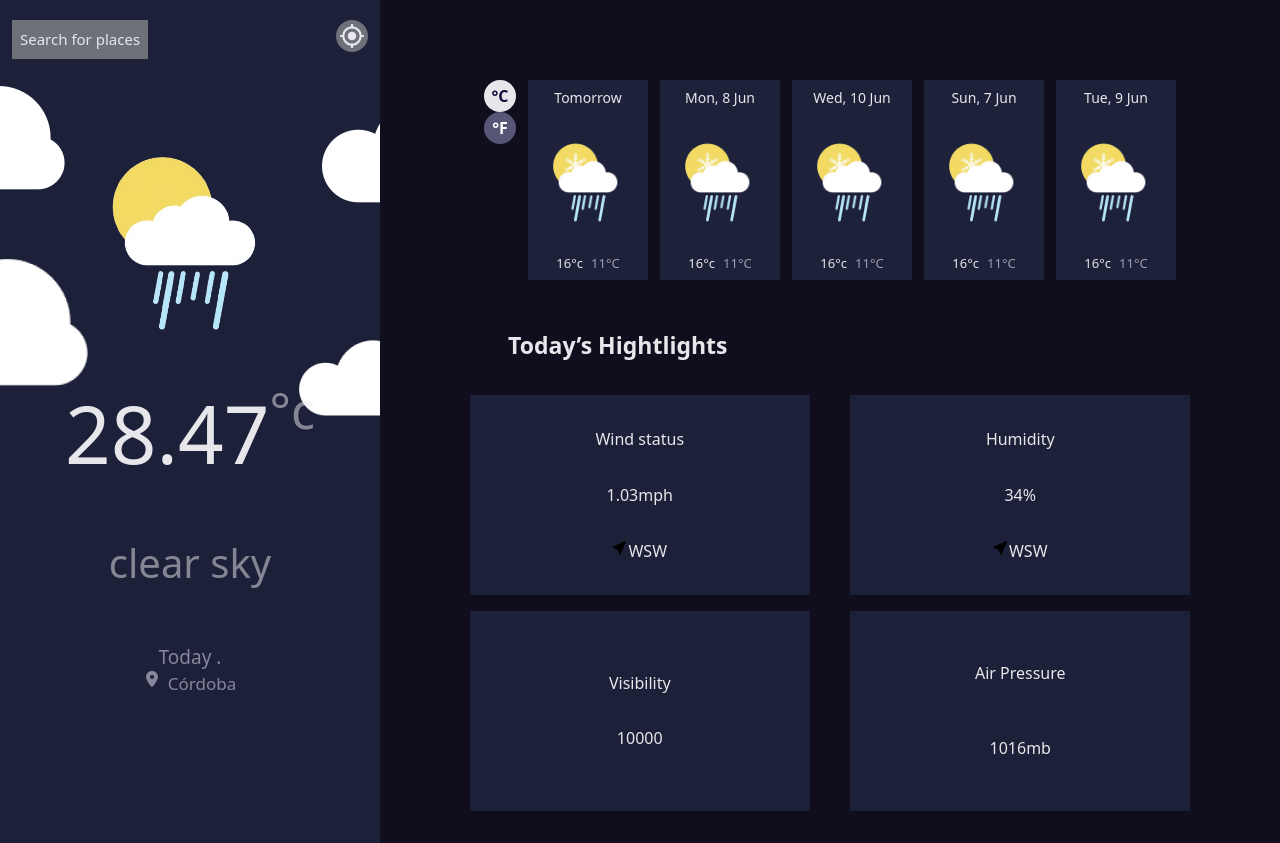
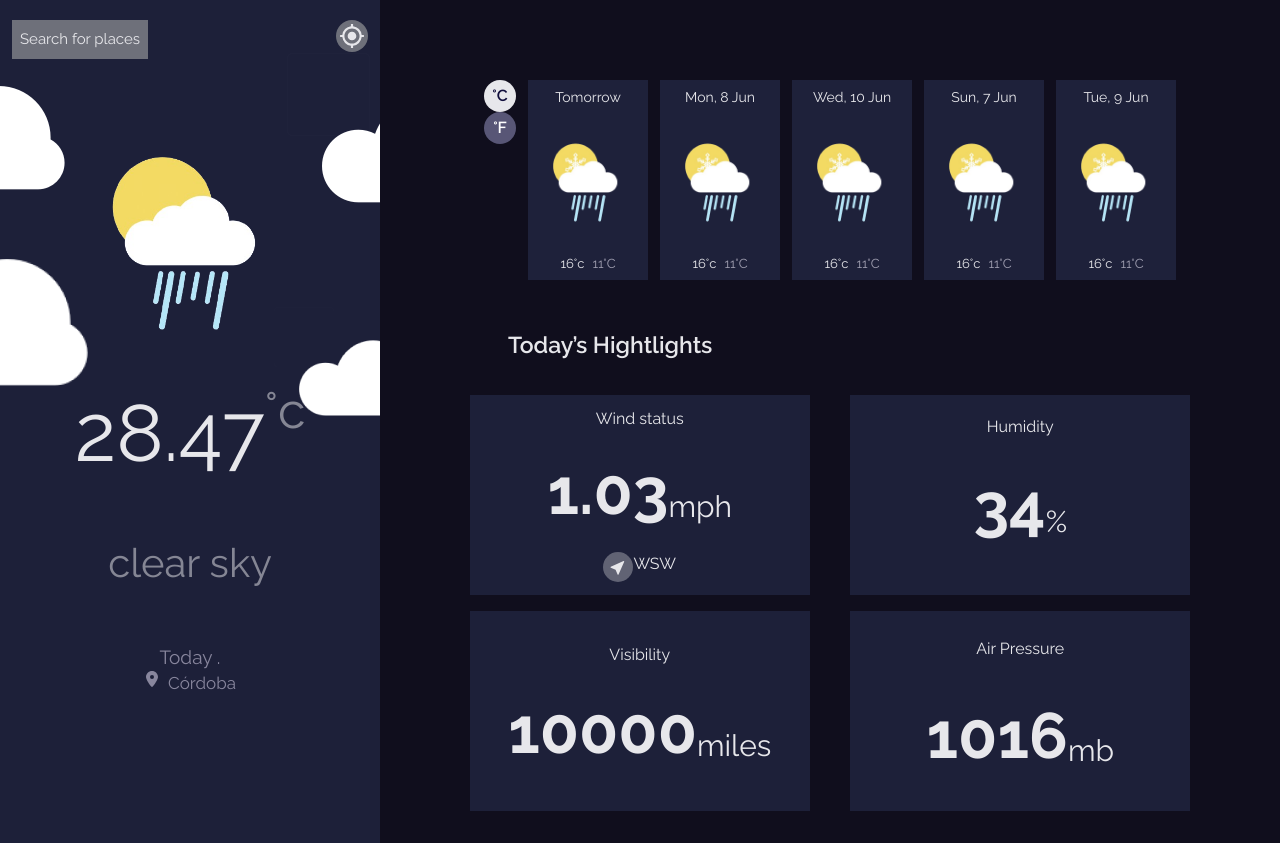
Before and after one commit to VictoriaTorres0/Weather-app, a React (Vite) app: page / in a window 1280 px wide. Built offline with nearby package versions, Linux system fonts and the light colour scheme.

Commit message:
Se agregó la fuente "Raleway"

```diff
--- a/index.html
+++ b/index.html
@@ -4,6 +4,10 @@
     <meta charset="UTF-8" />
     <link rel="icon" type="image/svg+xml" href="/vite.svg" />
     <meta name="viewport" content="width=device-width, initial-scale=1.0" />
+    <link
+      href="https://fonts.googleapis.com/css2?family=Raleway:ital,wght@0,100..900;1,100..900&display=swap"
+      rel="stylesheet"
+    />
     <title>Vite + React</title>
   </head>
   <body>
--- a/src/App.jsx
+++ b/src/App.jsx
@@ -78,7 +78,7 @@ function App() {
 
   if (Object.keys(data).length === 0) return;
   return (
-    <div>
+    <div className="font-raleway">
       {showModal && (
         <DropDown
           pedirdatos={pedirDatos}
--- a/src/pages/TodayHighlightsSection.jsx
+++ b/src/pages/TodayHighlightsSection.jsx
@@ -4,7 +4,7 @@ import { BsFillCursorFill } from "react-icons/bs";
 function TodayHighlightsSection({ visibility, humidity, wind, pressure }) {
   return (
     <div>
-      <h2 className="pb-8 text-start pl-[8rem] text-[24px] font-semibold text-[#E7E7EB] md:text-[18px] lg:text-[23px]">
+      <h2 className="font-raleway pb-8 text-start pl-[8rem] text-[24px] font-semibold text-[#E7E7EB] md:text-[18px] lg:text-[23px]">
         Today’s Hightlights
       </h2>
       <motion.div
@@ -16,38 +16,43 @@ function TodayHighlightsSection({ visibility, humidity, wind, pressure }) {
         <div className="bg-primary w-[340px] h-[200px] flex flex-col justify-evenly">
           <p className="text-[#E7E7EB]">Wind status</p>
           <div className="flex justify-center">
-            <h2 className="text-[#E7E7EB]">{wind.speed}</h2>
-            <span className="text-[#E7E7EB]">mph</span>
+            <h2 className="text-[#E7E7EB] font-bold text-[64px]">
+              {wind.speed}
+            </h2>
+            <span className="text-[#E7E7EB] text-[30px] pt-10">mph</span>
           </div>
-          <div className="flex justify-center ">
-            <BsFillCursorFill />
+          <div className="flex justify-center">
+            <div className="bg-[#FFFFFF4D] flex justify-center items-center rounded-full h-[30px] w-[30px]">
+              <BsFillCursorFill className="text-[#E7E7EB]" />
+            </div>
+
             <p className="text-[#E7E7EB]">WSW</p>
           </div>
         </div>
         <div className="bg-primary w-[340px] h-[200px] flex flex-col justify-evenly">
           <p className="text-[#E7E7EB]">Humidity</p>
           <div className="flex justify-center">
-            <h2 className="text-[#E7E7EB]">{humidity}</h2>
-            <span className="text-[#E7E7EB]">%</span>
+            <h2 className="text-[#E7E7EB] font-bold text-[64px]">{humidity}</h2>
+            <span className="text-[#E7E7EB] text-[30px] pt-10">%</span>
           </div>
-          <div className="flex justify-center ">
-            <BsFillCursorFill />
-            <p className="text-[#E7E7EB]">WSW</p>
-          </div>
+          <div className="flex justify-center "></div>
         </div>
         <div className="bg-primary w-[340px] h-[200px] flex flex-col justify-evenly">
           <p className="text-[#E7E7EB]"></p>
           <h2 className="text-[#E7E7EB]">Visibility</h2>
           <div className="flex justify-center">
-            <span className="text-[#E7E7EB]">{visibility}</span>
+            <h2 className="text-[#E7E7EB] font-bold text-[64px]">
+              {visibility}
+            </h2>
+            <span className="text-[#E7E7EB] text-[30px] pt-10">miles</span>
           </div>
           <div className="flex justify-center "></div>
         </div>
         <div className="bg-primary w-[340px] h-[200px] flex flex-col justify-evenly">
-          <p className="text-[#E7E7EB]">Air Pressure</p>
+          <p className="text-[#E7E7EB] ">Air Pressure</p>
           <div className="flex justify-center">
-            <h2 className="text-[#E7E7EB]">{pressure}</h2>
-            <span className="text-[#E7E7EB]">mb</span>
+            <h2 className="text-[#E7E7EB] font-bold text-[64px]">{pressure}</h2>
+            <span className="text-[#E7E7EB] text-[30px] pt-10">mb</span>
           </div>
         </div>
       </motion.div>
--- a/tailwind.config.js
+++ b/tailwind.config.js
@@ -7,6 +7,9 @@ export default {
         primary: "#1d2039",
         secondary: "#100E1D",
       },
+      fontFamily: {
+        raleway: ["Raleway"],
+      },
     },
   },
   plugins: [],
```
